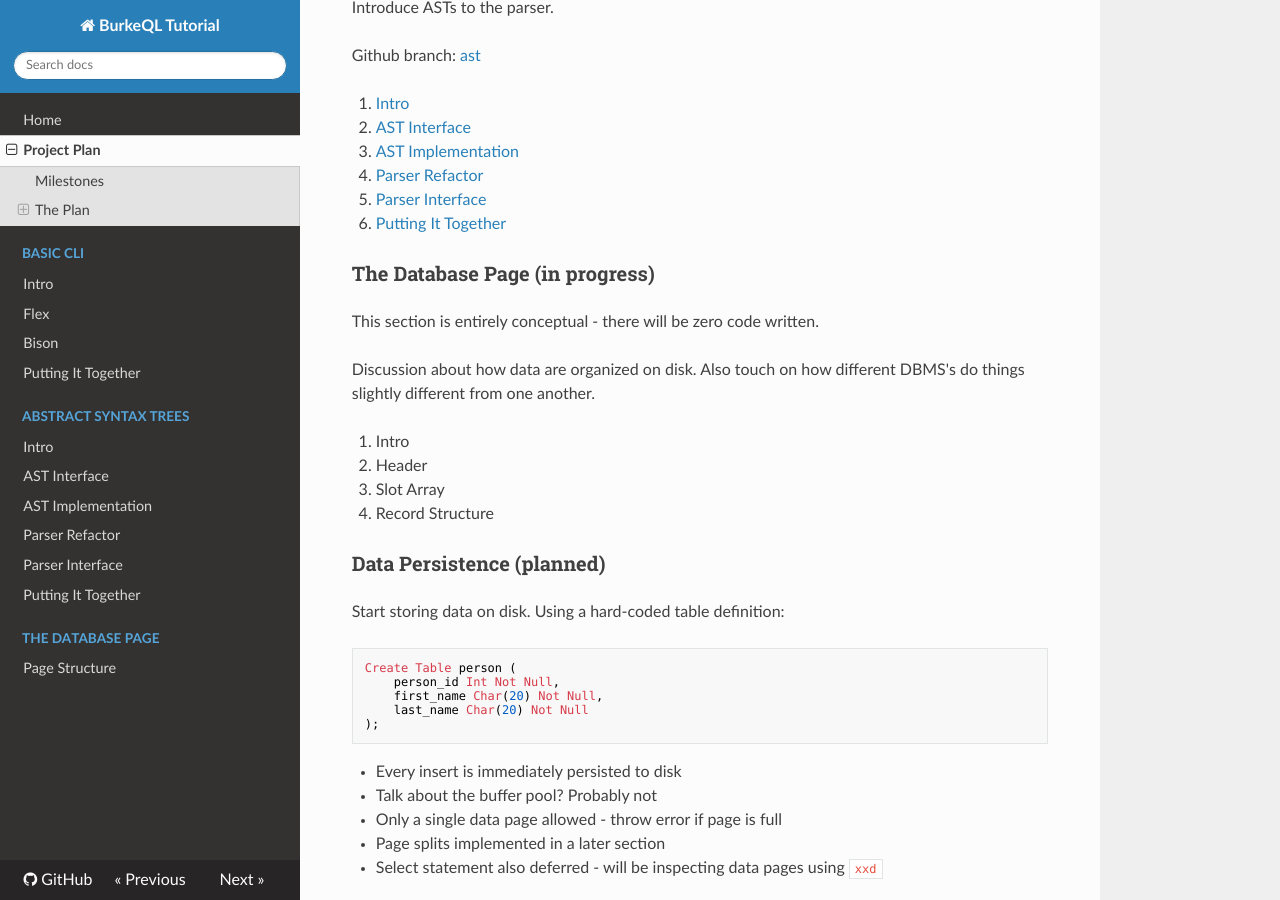
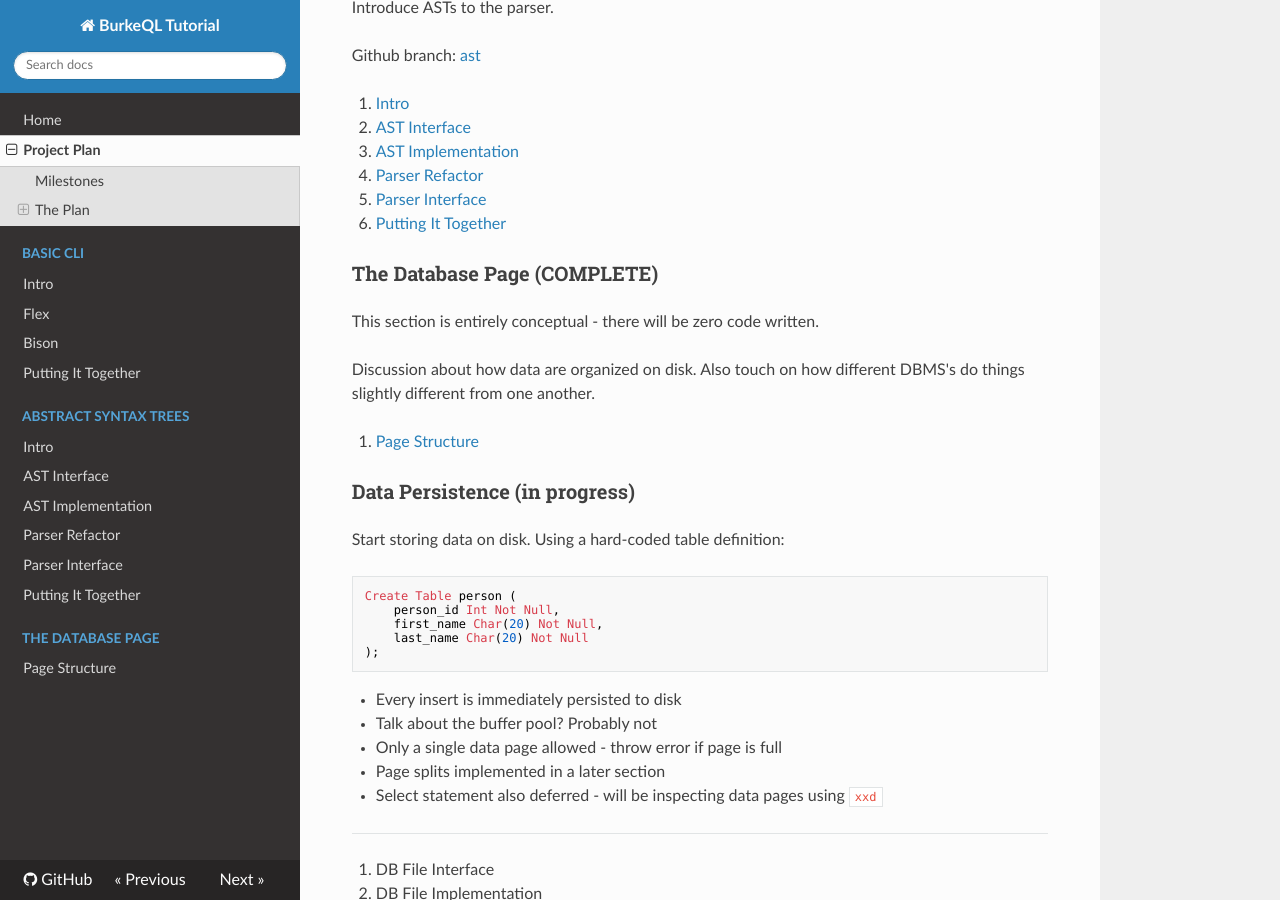
Before and after one commit to burke1791/burkeql-db, an MkDocs documentation site: the page built from docs/00-intro/project-plan.md, in a window 1280 px wide and 900 px high, scrolled down 936 px. Built offline with MkDocs 1.6.1, drawn with Linux system fonts in a browser that asks for light colours; nearby versions of some CDN libraries.

Commit message:
updated plan page

```diff
--- a/docs/00-intro/project-plan.md
+++ b/docs/00-intro/project-plan.md
@@ -39,18 +39,15 @@ Github branch: [ast](https://github.com/burke1791/burkeql-db/tree/ast)
 1. [Parser Interface](../../02-ast/parser-interface)
 1. [Putting It Together](../../02-ast/putting-it-together)
 
-### The Database Page (in progress)
+### The Database Page (COMPLETE)
 
 This section is entirely conceptual - there will be zero code written.
 
 Discussion about how data are organized on disk. Also touch on how different DBMS's do things slightly different from one another.
 
-1. Intro
-1. Header
-1. Slot Array
-1. Record Structure
+1. [Page Structure](../../03-db-page/page-structure)
 
-### Data Persistence (planned)
+### Data Persistence (in progress)
 
 Start storing data on disk. Using a hard-coded table definition:
 
```
